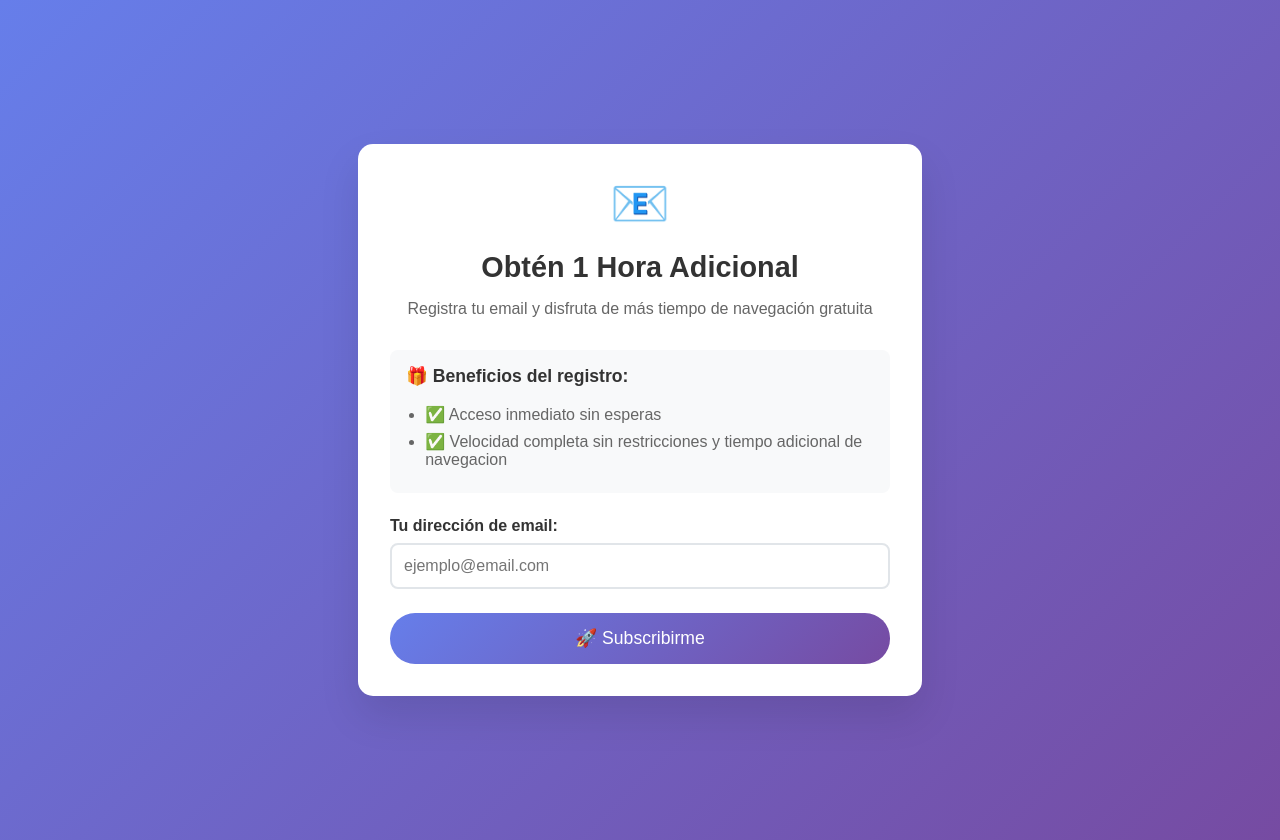
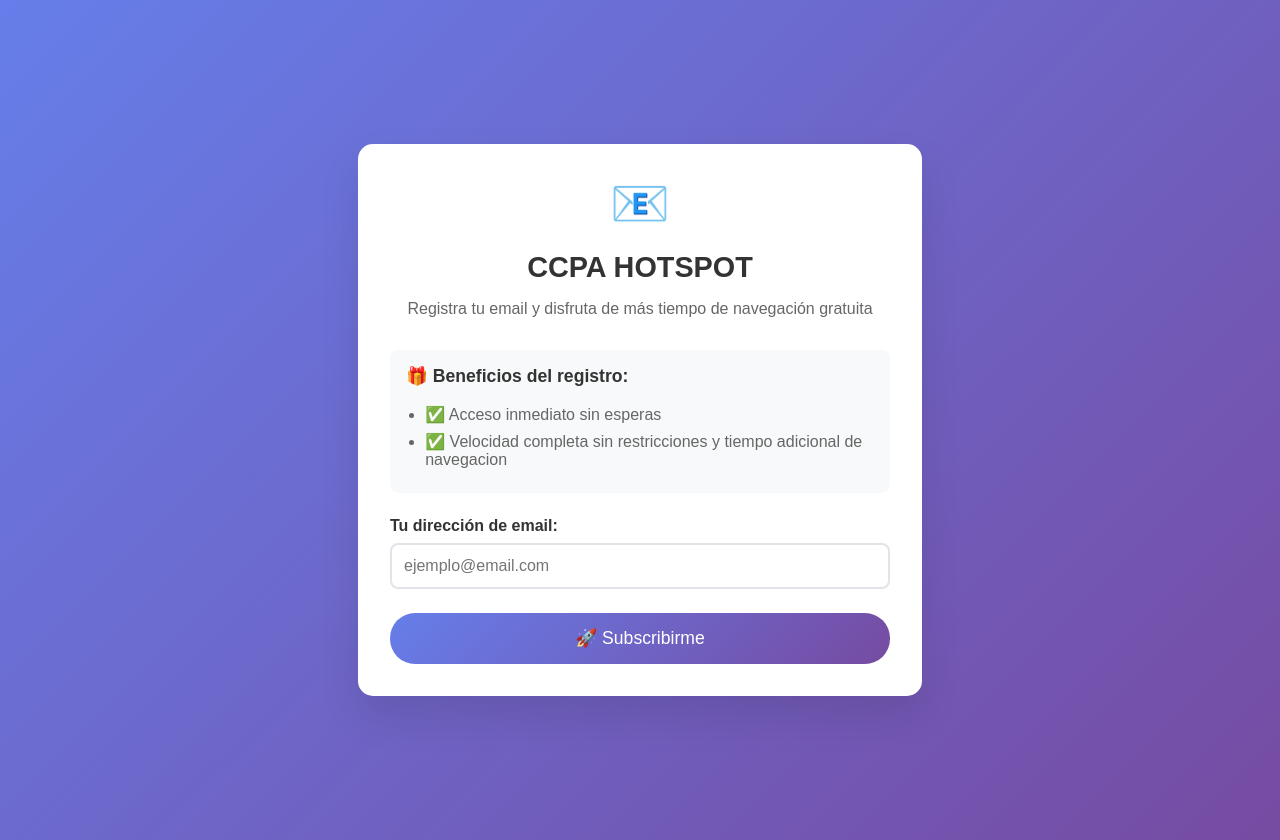
Before and after one commit to cheisccpa/hotspot-portal, a plain HTML site: page index.html in a window 1280 px wide. Drawn offline with Linux system fonts and the light colour scheme.

Commit message:
index.html

```diff
--- a/index.html
+++ b/index.html
@@ -3,7 +3,7 @@
 <head>
     <meta charset="UTF-8">
     <meta name="viewport" content="width=device-width, initial-scale=1.0">
-    <title>CCPA - WiFi Gratuito - Registro</title>
+    <title>CCPA - WiFi Gratuito - Registro </title>
     <style>
         body {
             font-family: 'Arial', sans-serif;
@@ -142,7 +142,7 @@
     <div class="container">
         <div class="header">
             <div class="wifi-icon">📧</div>
-            <h1>Obtén 1 Hora Adicional</h1>
+            <h1>CCPA HOTSPOT</h1>
             <p class="subtitle">Registra tu email y disfruta de más tiempo de navegación gratuita</p>
         </div>
 
```
